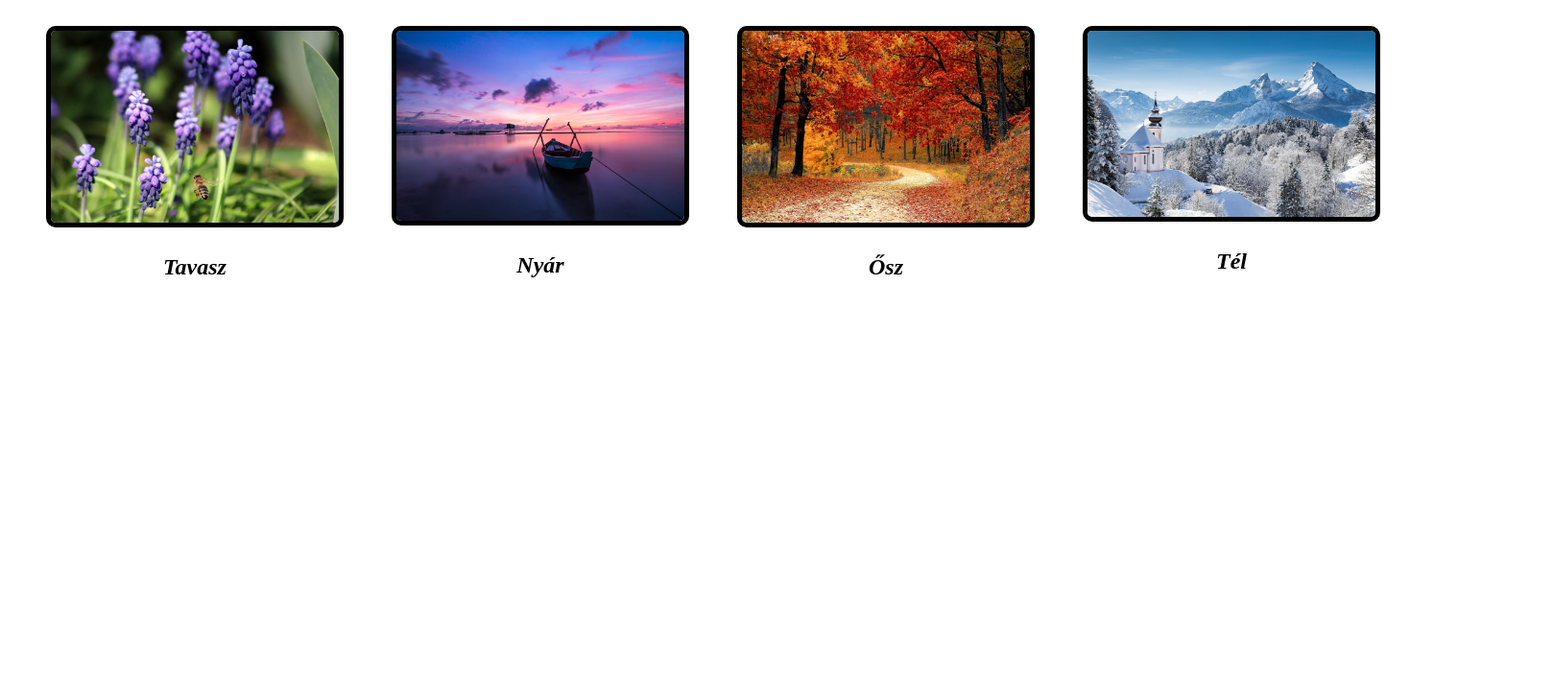
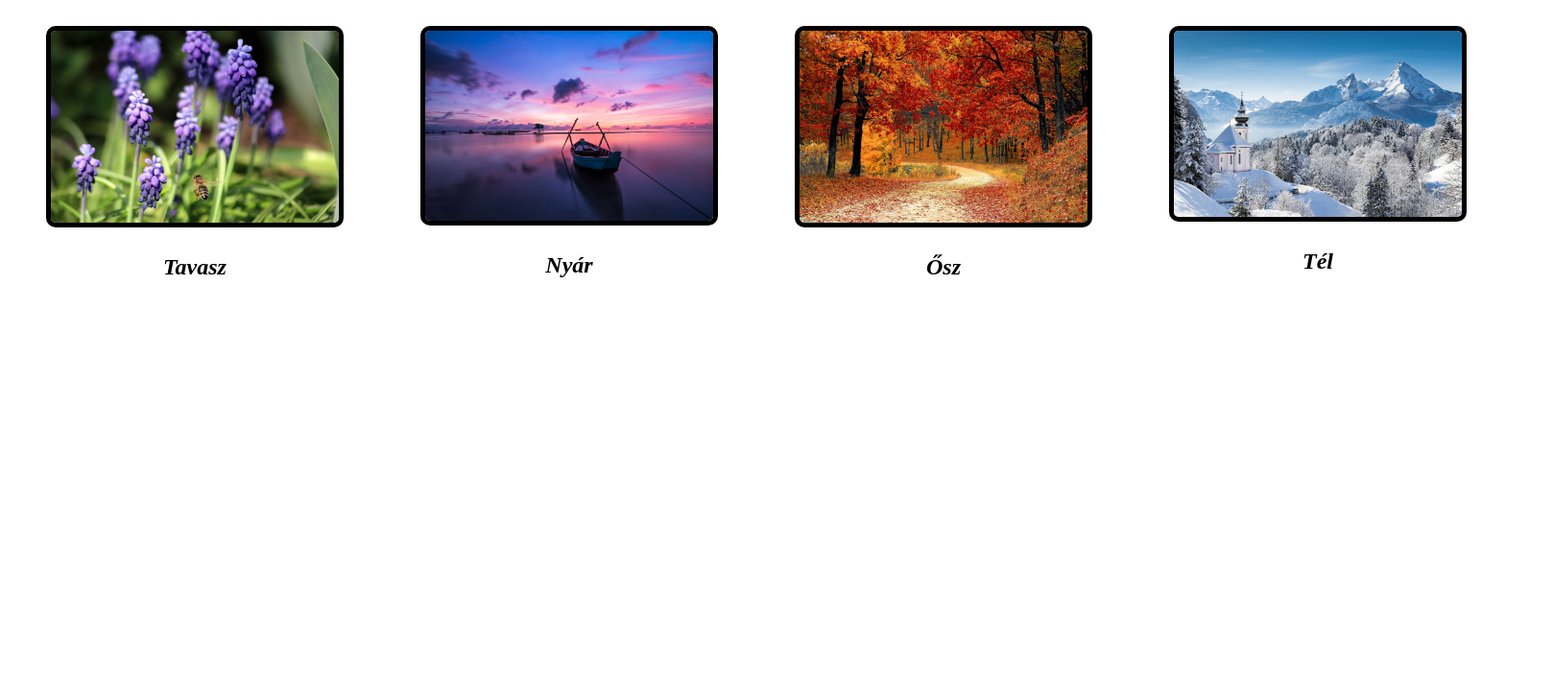
Before and after one commit to Tbence0/kollazs, a plain HTML site: page evszakok.html in a window 1280 px wide. Shown: the part 81-800 px from the top of the page at 96% size, 1618 px wide, since content can reach past the window. Drawn offline with Linux system fonts and the light colour scheme.

Commit message:
Add files via upload

```diff
--- a/Style.css
+++ b/Style.css
@@ -3,7 +3,7 @@ body {
 }
 
 .content {
-  width: 1610px;
+  width: 1560px;
   height: 400px;
   margin-left: auto;
   margin-right: auto;
@@ -15,6 +15,7 @@ body {
   height: 200px;
   float: left;
   margin-left: 30px;
+  margin-right: 30px;
   margin-top: 100px;
   transition: 1s;
 }
```
